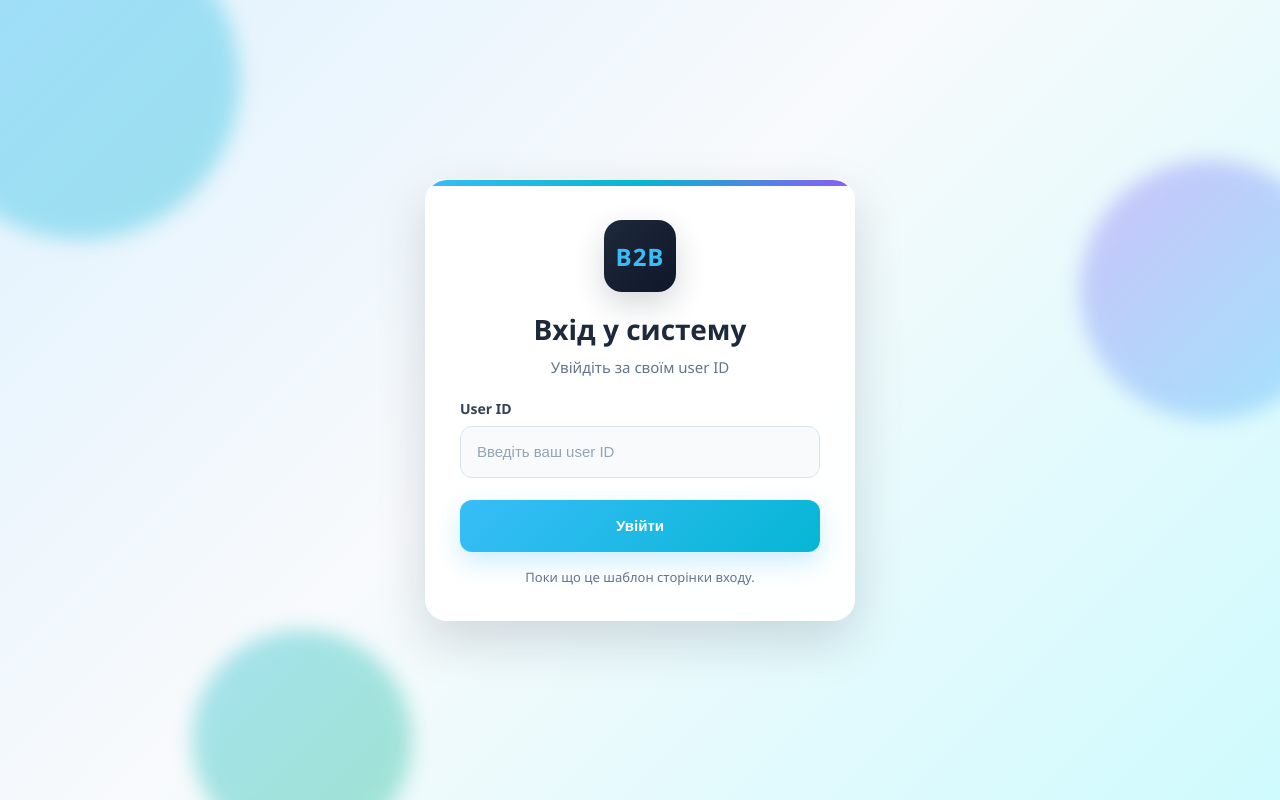
After one commit to hrechkochristin/B2B, a Django app: page / in a window 1280 px wide. The commit adds this page. Run offline with Django 5.2, Linux system fonts and the light colour scheme.

Commit message:
kiril_1.05

```diff
--- a/b2b_dj/b2b_dj/settings.py
+++ b/b2b_dj/b2b_dj/settings.py
@@ -29,7 +29,9 @@ DEBUG = True
 
 ALLOWED_HOSTS = ["*"]
 
-
+CSRF_TRUSTED_ORIGINS = [
+    'https://*.ngrok-free.dev',
+]
 # Application definition
 
 INSTALLED_APPS = [
--- a/b2b_dj/b2b_dj/urls.py
+++ b/b2b_dj/b2b_dj/urls.py
@@ -6,6 +6,7 @@ from django.conf.urls.static import static
 
 urlpatterns = [
     path('admin/', admin.site.urls),
+    path("",include("main.urls")),
     path("sellers/", include("sellers.urls")),
     path("buyers/", include("buyers.urls")),
 ]
--- a/b2b_dj/buyers/views.py
+++ b/b2b_dj/buyers/views.py
@@ -1,4 +1,5 @@
 from django.shortcuts import render
+from users.models import User
 
 # Create your views here.
 def main(request):
@@ -14,4 +15,7 @@ def buyer_process(request):
     return render(request, "buyers/buyer_process.html")
 
 def buyer_sellers(request):
-    return render(request, "buyers/buyer_sellers.html")
+    carriers = User.objects.all().filter(is_carrier=True)
+    return render(request, "buyers/buyer_sellers.html",{
+        "carriers":carriers,
+    })
--- /dev/null
+++ b/b2b_dj/main/static/main/css/login.css
@@ -0,0 +1,218 @@
+* {
+    margin: 0;
+    padding: 0;
+    box-sizing: border-box;
+}
+
+body {
+    font-family: 'Segoe UI', Tahoma, Geneva, Verdana, sans-serif;
+    background: linear-gradient(135deg, #e0f2fe 0%, #f8fafc 45%, #cffafe 100%);
+    min-height: 100vh;
+    overflow: hidden;
+}
+
+.auth-page {
+    position: relative;
+    min-height: 100vh;
+    display: flex;
+    align-items: center;
+    justify-content: center;
+    padding: 24px;
+}
+
+.auth-background {
+    position: absolute;
+    inset: 0;
+    overflow: hidden;
+    pointer-events: none;
+}
+
+.bg-circle {
+    position: absolute;
+    border-radius: 50%;
+    filter: blur(10px);
+    opacity: 0.35;
+}
+
+.bg-circle-1 {
+    width: 320px;
+    height: 320px;
+    background: linear-gradient(135deg, #38bdf8, #06b6d4);
+    top: -80px;
+    left: -80px;
+}
+
+.bg-circle-2 {
+    width: 260px;
+    height: 260px;
+    background: linear-gradient(135deg, #8b5cf6, #38bdf8);
+    right: -60px;
+    top: 20%;
+}
+
+.bg-circle-3 {
+    width: 220px;
+    height: 220px;
+    background: linear-gradient(135deg, #06b6d4, #10b981);
+    bottom: -50px;
+    left: 15%;
+}
+
+.auth-card {
+    position: relative;
+    z-index: 2;
+    width: 100%;
+    max-width: 430px;
+    background: rgba(255, 255, 255, 0.95);
+    backdrop-filter: blur(14px);
+    border-radius: 22px;
+    box-shadow: 0 20px 50px rgba(15, 23, 42, 0.15);
+    border: 1px solid rgba(255, 255, 255, 0.7);
+    overflow: hidden;
+}
+
+.auth-card-top {
+    height: 6px;
+    background: linear-gradient(90deg, #38bdf8 0%, #06b6d4 50%, #8b5cf6 100%);
+}
+
+.auth-header {
+    padding: 34px 34px 20px;
+    text-align: center;
+}
+
+.auth-logo {
+    width: 72px;
+    height: 72px;
+    margin: 0 auto 18px;
+    border-radius: 18px;
+    background: linear-gradient(135deg, #1e293b 0%, #0f172a 100%);
+    color: #38bdf8;
+    display: flex;
+    align-items: center;
+    justify-content: center;
+    font-size: 24px;
+    font-weight: 800;
+    letter-spacing: 1px;
+    box-shadow: 0 12px 30px rgba(30, 41, 59, 0.18);
+}
+
+.auth-header h1 {
+    font-size: 28px;
+    color: #1e293b;
+    margin-bottom: 8px;
+    font-weight: 700;
+}
+
+.auth-header p {
+    font-size: 15px;
+    color: #64748b;
+    line-height: 1.5;
+}
+
+.auth-form {
+    padding: 0 34px 34px;
+}
+
+.form-group {
+    margin-bottom: 22px;
+}
+
+.form-group label {
+    display: block;
+    margin-bottom: 8px;
+    font-size: 14px;
+    font-weight: 600;
+    color: #334155;
+}
+
+.form-group input {
+    width: 100%;
+    height: 52px;
+    padding: 0 16px;
+    border-radius: 12px;
+    border: 1px solid #dbe4ee;
+    background: #f8fafc;
+    color: #1e293b;
+    font-size: 15px;
+    outline: none;
+    transition: all 0.25s ease;
+}
+
+.form-group input:focus {
+    border-color: #38bdf8;
+    background: white;
+    box-shadow: 0 0 0 4px rgba(56, 189, 248, 0.12);
+}
+
+.form-group input::placeholder {
+    color: #94a3b8;
+}
+
+.auth-btn {
+    width: 100%;
+    height: 52px;
+    border: none;
+    border-radius: 12px;
+    background: linear-gradient(135deg, #38bdf8 0%, #06b6d4 100%);
+    color: white;
+    font-size: 15px;
+    font-weight: 700;
+    cursor: pointer;
+    transition: all 0.25s ease;
+    box-shadow: 0 10px 25px rgba(56, 189, 248, 0.25);
+}
+
+.auth-btn:hover {
+    transform: translateY(-2px);
+    box-shadow: 0 14px 30px rgba(56, 189, 248, 0.3);
+}
+
+.auth-btn:active {
+    transform: translateY(0);
+}
+
+.auth-extra {
+    margin-top: 16px;
+    text-align: center;
+}
+
+.auth-extra p {
+    font-size: 13px;
+    color: #64748b;
+}
+
+.form-errors {
+    margin-top: 16px;
+    padding: 12px 14px;
+    border-radius: 12px;
+    background: #fef2f2;
+    border: 1px solid #fecaca;
+    color: #b91c1c;
+    font-size: 14px;
+    line-height: 1.4;
+}
+
+@media (max-width: 520px) {
+    .auth-page {
+        padding: 16px;
+    }
+
+    .auth-header {
+        padding: 28px 22px 18px;
+    }
+
+    .auth-form {
+        padding: 0 22px 28px;
+    }
+
+    .auth-header h1 {
+        font-size: 24px;
+    }
+
+    .auth-logo {
+        width: 64px;
+        height: 64px;
+        font-size: 22px;
+    }
+}
--- /dev/null
+++ b/b2b_dj/main/templates/main/start_page.html
@@ -0,0 +1,56 @@
+{% load static %}
+<!DOCTYPE html>
+<html lang="uk">
+<head>
+    <meta charset="UTF-8">
+    <meta name="viewport" content="width=device-width, initial-scale=1.0">
+    <title>Авторизація</title>
+    <link rel="stylesheet" href="{% static 'main/css/login.css' %}">
+</head>
+<body>
+    <div class="auth-page">
+
+        <div class="auth-background">
+            <div class="bg-circle bg-circle-1"></div>
+            <div class="bg-circle bg-circle-2"></div>
+            <div class="bg-circle bg-circle-3"></div>
+        </div>
+
+        <div class="auth-card">
+            <div class="auth-card-top"></div>
+
+            <div class="auth-header">
+                <div class="auth-logo">B2B</div>
+                <h1>Вхід у систему</h1>
+                <p>Увійдіть за своїм user ID</p>
+            </div>
+
+            <form method="post" class="auth-form">
+                {% csrf_token %}
+
+                <div class="form-group">
+                    <label for="user_id">User ID</label>
+                    <input
+                        type="text"
+                        id="username"
+                        name="username"
+                        placeholder="Введіть ваш user ID"
+                        autocomplete="off"
+                    >
+                </div>
+
+                <button type="submit" class="auth-btn">
+                    Увійти
+                </button>
+
+                <div class="auth-extra">
+                    <p>Поки що це шаблон сторінки входу.</p>
+                </div>
+
+
+            </form>
+        </div>
+
+    </div>
+</body>
+</html>
--- a/b2b_dj/main/views.py
+++ b/b2b_dj/main/views.py
@@ -1,5 +1,32 @@
-from django.shortcuts import render
-
+from django.shortcuts import render, redirect
+from users.models import User
 # Create your views here.
 def main(request):
-    return render(request, "main/main.html")
+
+    if request.method=="POST":
+        username=request.POST.get("username")
+
+        try:
+            user = User.objects.get(username=username)
+            request.session["username"] = user.username
+
+            role_path = None
+
+            for field in user._meta.fields:
+                if field.name.startswith("is_") and getattr(user, field.name) is True:
+                    role_path = field.name.removeprefix("is_")
+                    break
+
+            if role_path:
+                return redirect(f"/{role_path}s/")
+
+            return render(request, "main/start_page.html", {
+                "error": "Для користувача не задано ролі"
+            })
+
+        except User.DoesNotExist:
+            return render(request, "main/start_page.html", {
+                "error": "Користувача не знайдено"
+            })
+
+    return render(request, "main/start_page.html")
```
Also changed, not shown: b2b_dj/buyers/templates/buyers/buyer_sellers.html (+12 -112 lines), b2b_dj/users/migrations/0003_user_name.py (deleted).
